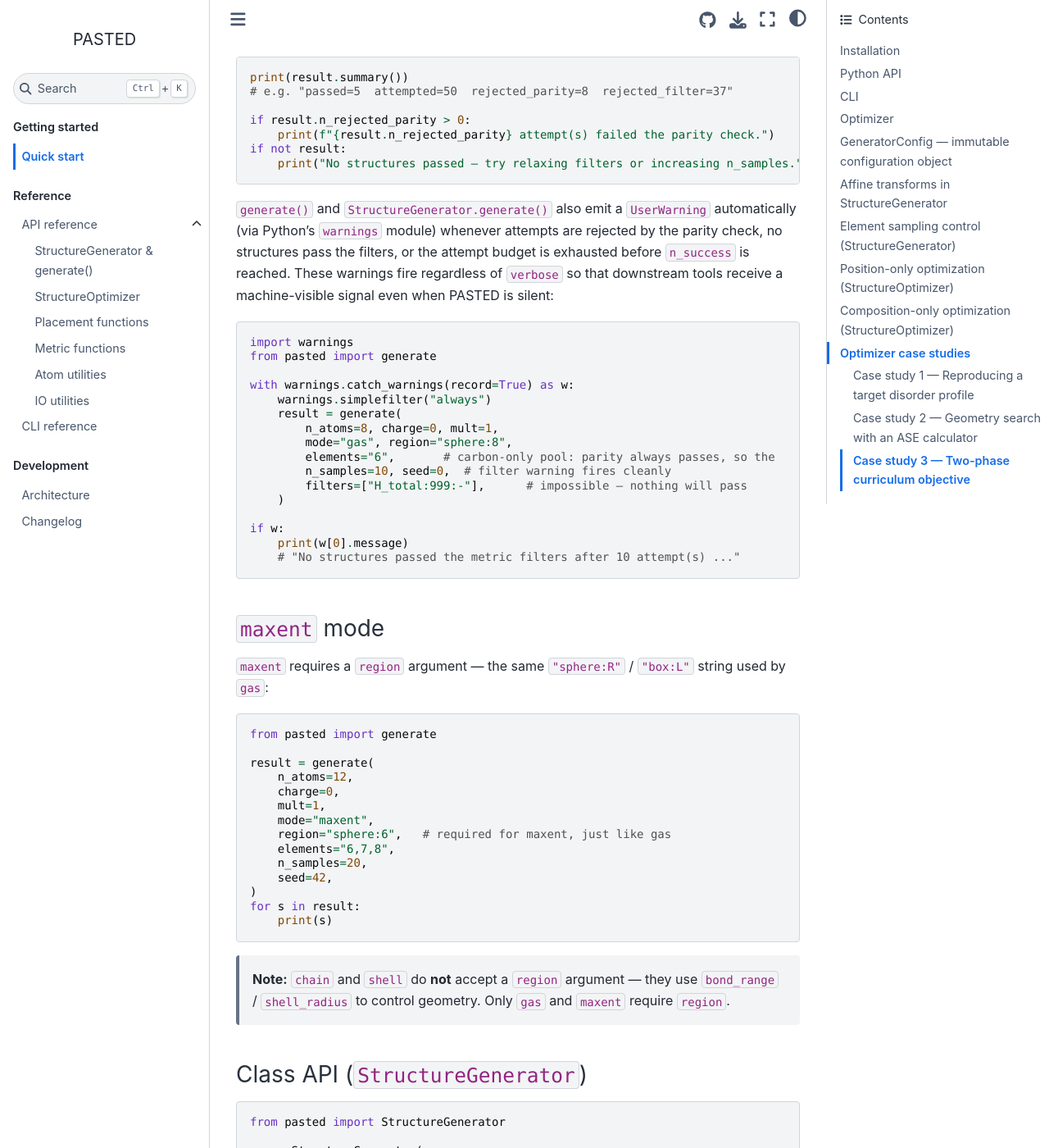
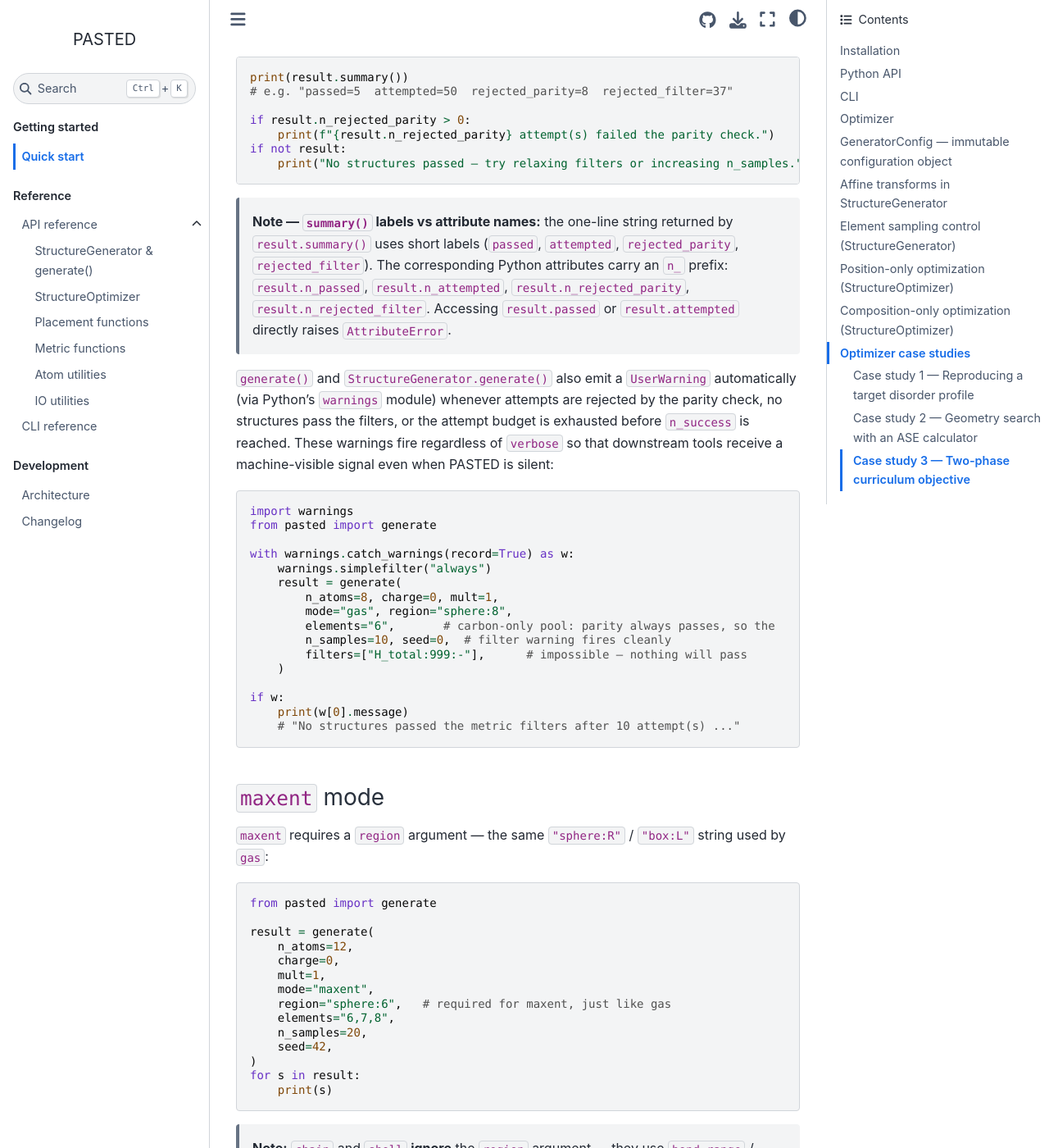
Before and after one commit to ss0832/PASTED, a Sphinx documentation site: the page built from docs/quickstart.md, in a window 1280 px wide and 1400 px high, scrolled down 1830 px. Shown: the whole window at 82% size. Built offline with Sphinx 7.4.7 and the Sphinx Book theme 1.1.4, drawn with Linux system fonts in a browser that asks for light colours; some of the changed text lies outside the part shown.

Commit message:
Add files via upload

````diff
--- a/docs/quickstart.md
+++ b/docs/quickstart.md
@@ -84,6 +84,14 @@
     print("No structures passed — try relaxing filters or increasing n_samples.")
 ```
 
+> **Note — `summary()` labels vs attribute names:** the one-line string
+> returned by `result.summary()` uses short labels (`passed`, `attempted`,
+> `rejected_parity`, `rejected_filter`).  The corresponding Python attributes
+> carry an `n_` prefix: `result.n_passed`, `result.n_attempted`,
+> `result.n_rejected_parity`, `result.n_rejected_filter`.
+> Accessing `result.passed` or `result.attempted` directly raises
+> `AttributeError`.
+
 `generate()` and `StructureGenerator.generate()` also emit a
 `UserWarning` automatically (via Python's `warnings` module) whenever
 attempts are rejected by the parity check, no structures pass the filters,
@@ -132,9 +140,9 @@
     print(s)
 ```
 
-> **Note:** `chain` and `shell` do **not** accept a `region` argument — they
-> use `bond_range` / `shell_radius` to control geometry.  Only `gas` and
-> `maxent` require `region`.
+> **Note:** `chain` and `shell` **ignore** the `region` argument — they
+> use `bond_range` / `shell_radius` to control geometry and silently discard
+> any `region` value that is passed.  Only `gas` and `maxent` require `region`.
 
 ### Class API (`StructureGenerator`)
 
````
Also changed, not shown: docs/architecture.md (+8 -0 lines).
